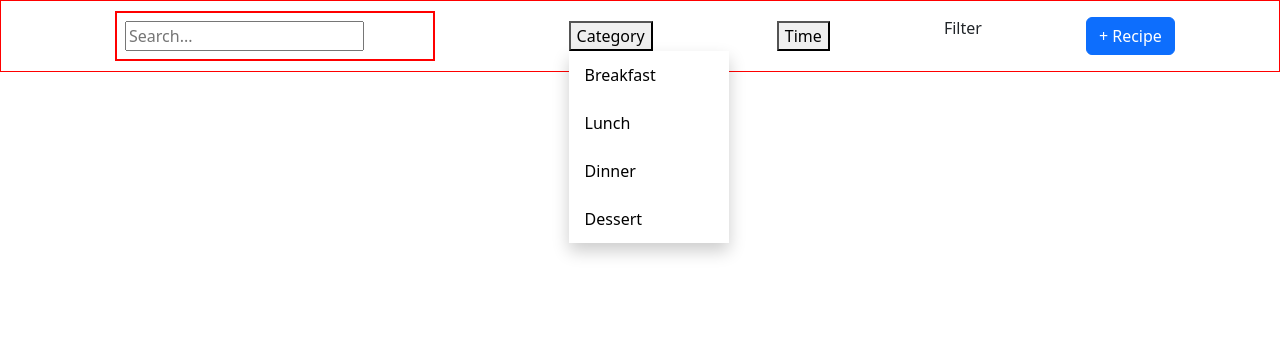
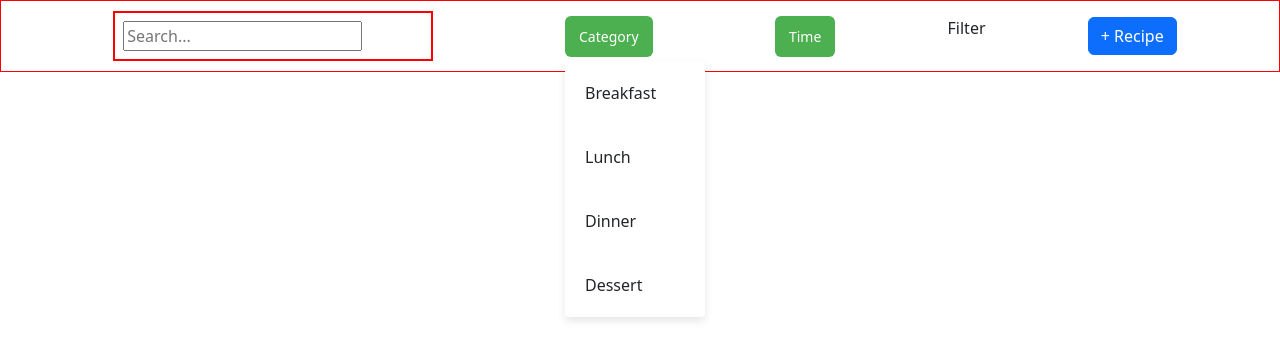
Before and after one commit to Rienel/Reciper-Manager, a React (Vite) app in the folder Recipe-Manager/: page / in a window 1280 px wide. Both pictures are taken after a click on the button "Category". Shown: the top 360 px of the page. Built offline with nearby package versions, Linux system fonts and the light colour scheme.

Commit message:
added cat filter

```diff
--- a/Recipe-Manager/src/App.tsx
+++ b/Recipe-Manager/src/App.tsx
@@ -11,6 +11,8 @@ function App() {
   const [recipes, setRecipes] = useState<any[]>([]);
   const [isAdding, setIsAdding] = useState(false);
   const [search, setSearch] = useState("");
+  const [categoryFilter, setCategoryFilter] = useState("");
+  const [timeFilter, setTimeFilter] = useState("");
 
   const handleCLick = () => {
     setIsAdding(true);
@@ -25,9 +27,16 @@ function App() {
     setIsAdding(false);
   };
 
-  const searchedRecipes = recipes.filter((recipe) =>
-    recipe.title.toLowerCase().includes(search.toLowerCase())
-  );
+  const filterRecipes = recipes.filter((recipe) => {
+    const matchSearch = recipe.title
+      .toLowerCase()
+      .includes(search.toLowerCase());
+    const matchCategory = categoryFilter
+      ? recipe.category === categoryFilter
+      : true;
+    const matchTime = timeFilter ? recipe.time === timeFilter : true;
+    return matchCategory && matchSearch && matchTime;
+  });
 
   return (
     <div className="appContainer">
@@ -40,6 +49,7 @@ function App() {
           <DropdownFilter
             label="Category"
             options={["Breakfast", "Lunch", "Dinner", "Dessert"]}
+            onSelected={(value) => setCategoryFilter(value)}
           />
         </div>
 
@@ -47,6 +57,7 @@ function App() {
           <DropdownFilter
             label="Time"
             options={["< 30 mins", "1 hr", "1hr 30 mins", "> 2 hrs"]}
+            onSelected={(value) => setTimeFilter(value)}
           />
         </div>
 
@@ -68,7 +79,7 @@ function App() {
       )}
 
       <div className="RecipeLists">
-        <RecipeList recipes={searchedRecipes} />
+        <RecipeList recipes={filterRecipes} />
       </div>
     </div>
   );
--- a/Recipe-Manager/src/components/DropdownFilter.tsx
+++ b/Recipe-Manager/src/components/DropdownFilter.tsx
@@ -4,11 +4,21 @@ import "../index.css";
 interface DropdownFilterProps {
   label: string;
   options: string[];
+  onSelected: (term: string) => void;
 }
 
-const DropdownFilter: React.FC<DropdownFilterProps> = ({ label, options }) => {
+const DropdownFilter: React.FC<DropdownFilterProps> = ({
+  label,
+  options,
+  onSelected,
+}) => {
   const [isOpen, setIsOpen] = useState(false);
   const dropdownRef = useRef<HTMLDivElement>(null);
+
+  const handleSelect = (value: string) => {
+    onSelected(value);
+    setIsOpen(false);
+  };
 
   const toggleDropdown = () => setIsOpen((prev) => !prev);
 
@@ -27,16 +37,24 @@ const DropdownFilter: React.FC<DropdownFilterProps> = ({ label, options }) => {
   }, []);
 
   return (
-    <div className="dropdown" ref={dropdownRef}>
-      <button onClick={toggleDropdown}>{label}</button>
+    <div className="custome-dropdown" ref={dropdownRef}>
+      <button className="dropdown-btn" onClick={toggleDropdown}>
+        {label}
+      </button>
       {isOpen && (
-        <div className="dropdownContent">
+        <ul className="dropdown-list">
           {options.map((option, index) => (
-            <a href="#" key={index}>
-              {option}
-            </a>
+            <li
+              key={index}
+              className="dropdown-item"
+              onClick={() => handleSelect(option)}
+            >
+              <a className="dropdown-item" key={index}>
+                {option}
+              </a>
+            </li>
           ))}
-        </div>
+        </ul>
       )}
     </div>
   );
--- a/Recipe-Manager/src/index.css
+++ b/Recipe-Manager/src/index.css
@@ -6,30 +6,46 @@
     border: 2px solid red;
     padding: 0.5rem;
 }
-
-.dropdown {
+.custom-dropdown {
   position: relative;
   display: inline-block;
 }
 
-.dropdownContent {
+.dropdown-btn {
+  background-color: #4caf50;
+  color: white;
+  padding: 10px 14px;
+  font-size: 14px;
+  border: none;
+  border-radius: 6px;
+  cursor: pointer;
+}
+
+.dropdown-btn:hover {
+  background-color: #45a049;
+}
+
+.dropdown-list {
   position: absolute;
   background-color: white;
-    min-width: 160px;
-    box-shadow: 0px 8px 16px rgba(0, 0, 0, 0.2);
+  min-width: 140px;
+  box-shadow: 0px 4px 8px rgba(0,0,0,0.1);
   z-index: 1;
+  border-radius: 4px;
+  margin-top: 4px;
+  padding: 0;
+  list-style-type: none;
 }
 
-.dropdownContent a {
-    padding: 12px 16px;
-    display: block;
-    text-decoration: none;
-    color: black;
+.dropdown-item {
+  padding: 10px;
+  cursor: pointer;
 }
 
-.dropdownContent a:hover {
+.dropdown-item:hover {
   background-color: #f1f1f1;
 }
+
 
 .card-head {
     display: flex;
```
Lines whose indentation alone changed are shown as unchanged.
